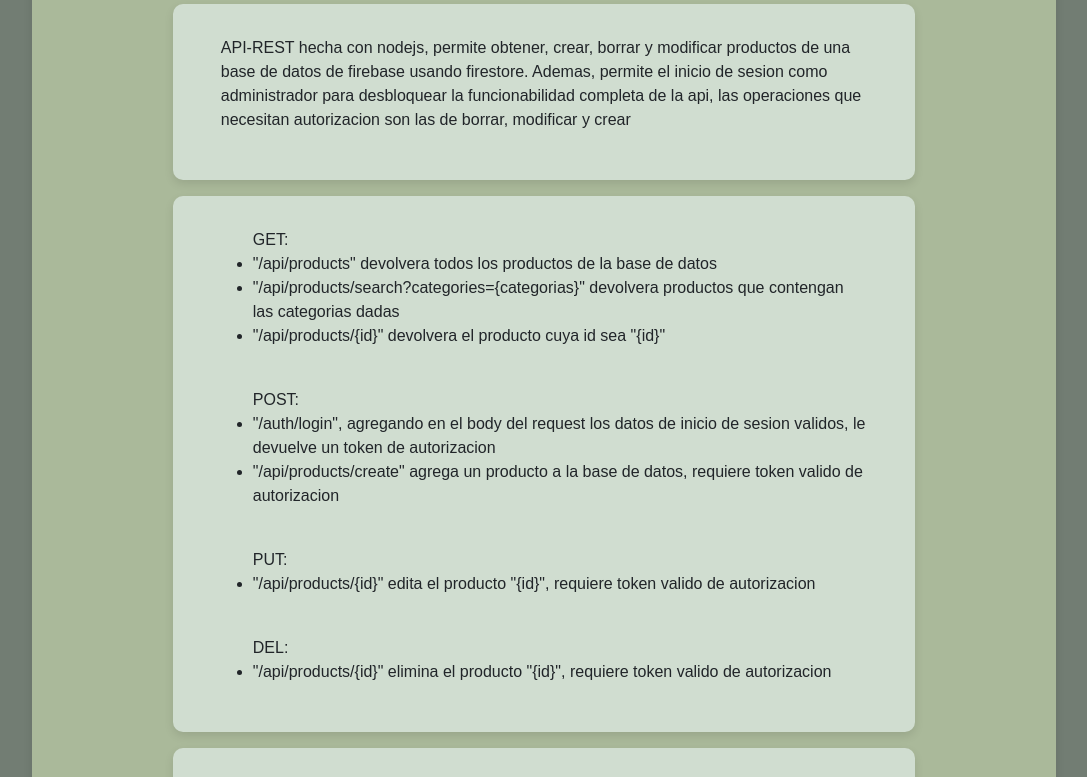
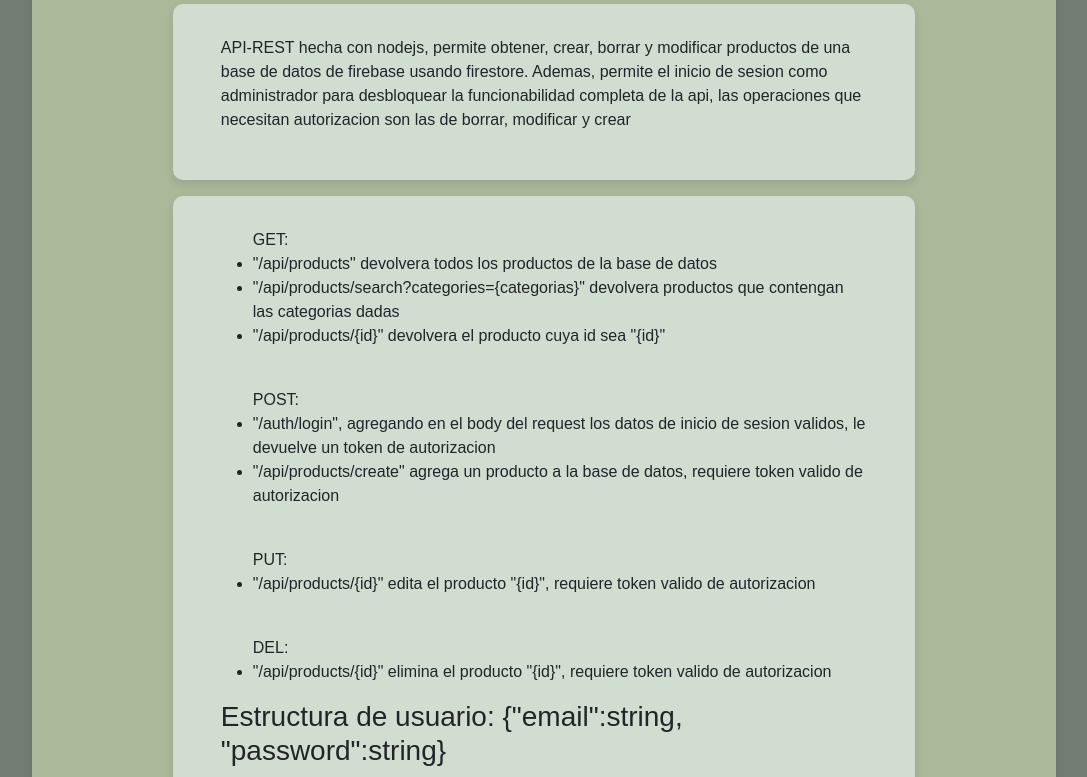
Before and after one commit to olivieri321/API-REST-PROYECTO-TT, a website: page static/index.html in a window 1280 px wide. Shown: the part 120-897 px from the top of the page, without its empty margins (96-1183 px from the left). Drawn offline with nearby package versions, Linux system fonts and the light colour scheme.

Commit message:
Update index.html

```diff
--- a/static/index.html
+++ b/static/index.html
@@ -36,15 +36,13 @@
         <ul>DEL:
             <li>"/api/products/{id}" elimina el producto "{id}", requiere token valido de autorizacion</li>
         </ul>
-
+        <h3> Estructura de usuario: {"email":string, "password":string}</h3>
     </div>
         <ul class="contacto">
             <li>autor: Facundo Agustin Olivieri</li>
             <li>email: facundoolivieri2142@gmail.com</li>
             <li>telefono: +54 0230 4308607</li>
         </ul>
-
-
   </div>
 </body>
 </html>
```
